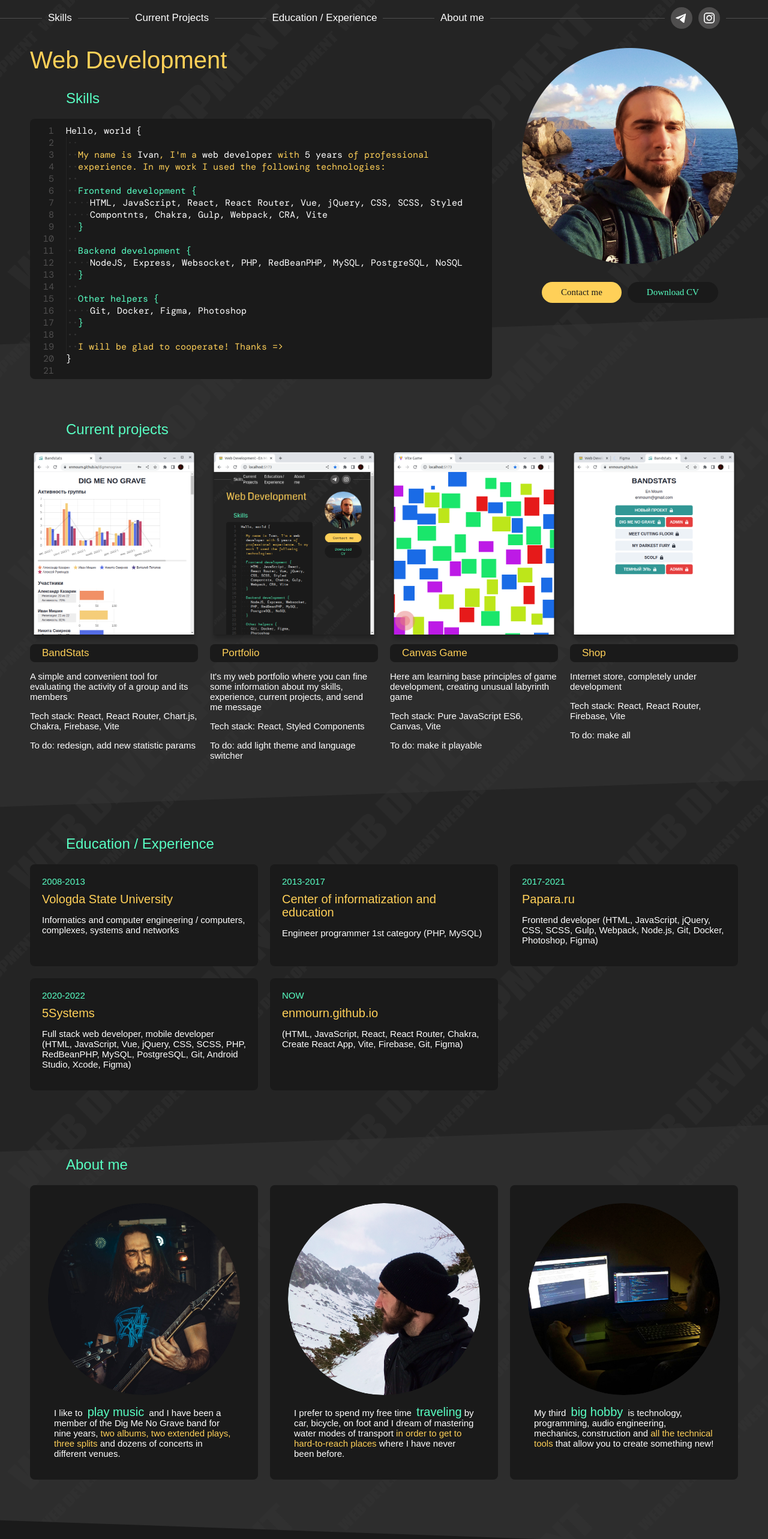
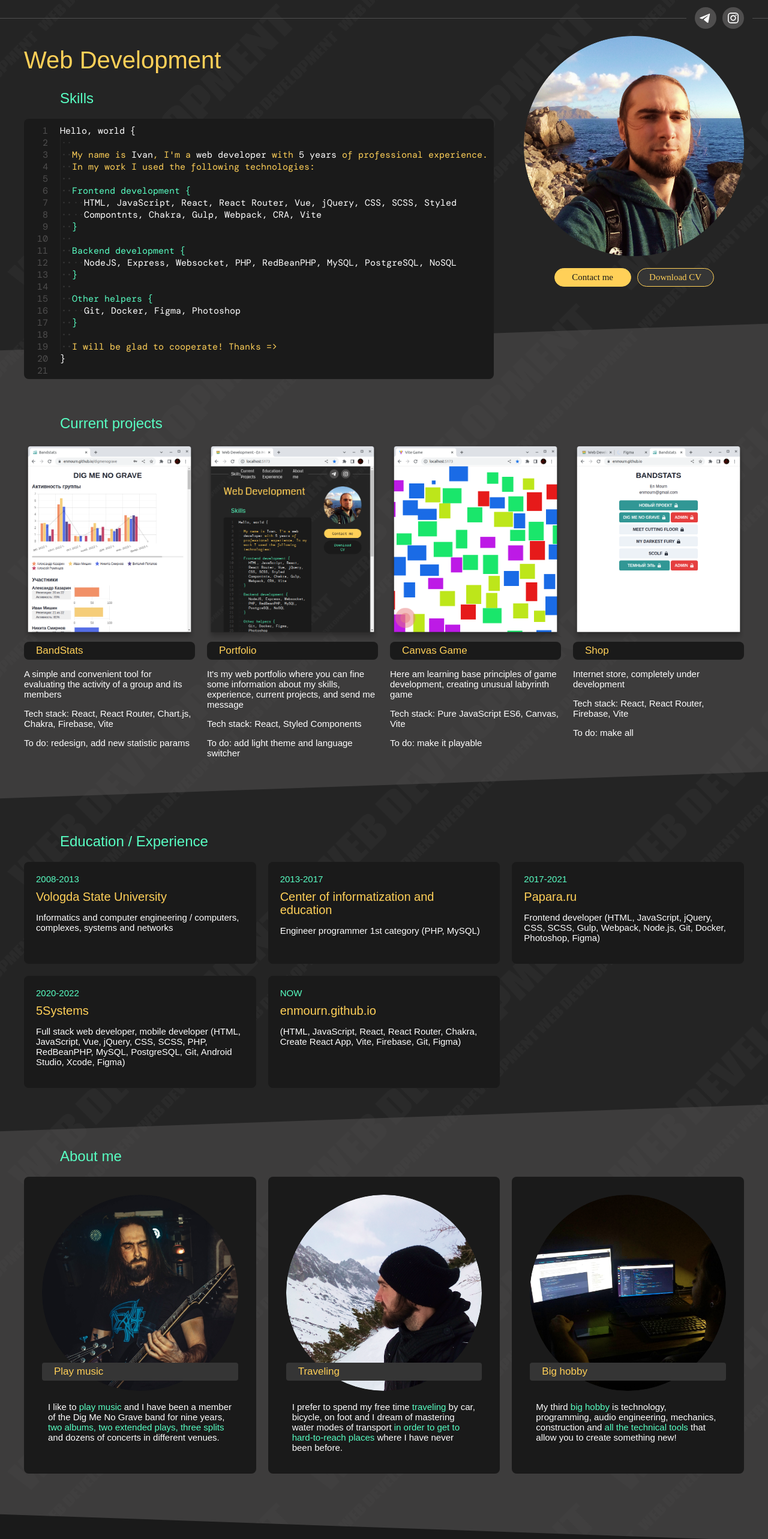
Before and after one commit to enmourn/enmourn.github.io, a React (Vite) app: page / in a window 1280 px wide. Shown: the top 2566 px of the page at 60% size. Built offline with nearby package versions, Linux system fonts and the light colour scheme; a web font is replaced by a local one.

Commit message:
adaptive

```diff
--- a/src/assets/components/AboutMe.jsx
+++ b/src/assets/components/AboutMe.jsx
@@ -1,16 +1,16 @@
 import styled from "styled-components"
+import { device } from "./Common"
 
 const Section = styled.section`
   width: 100%;
   position: relative;
   padding-bottom: 60px;
-  /* overflow: hidden; */
   &::before {
     content: '';
     display: block;
     width: 100%;
     height: calc(100% + 300px);
-    background-color: #353535;
+    background-color: var(--color-6);
     position: absolute;
     z-index: -1;
     top: 0;
@@ -22,44 +22,86 @@ const Section = styled.section`
 const Content = styled.div`
   max-width: 1200px;
   margin: auto;
-  padding: 0 50px;
+  padding: 0 30px;
+  padding-top: 20px;
+  ul {
     display: grid;
     grid-template-columns: 1fr 1fr 1fr;
     column-gap: 20px;
-  h2 {
-    grid-column: 1/4;
-  }
-`
-const Item = styled.div`
+    list-style: none;
+    margin: 0;
+    padding: 0;
+    li {
       background-color: var(--color-0);
       border-radius: 8px;
       padding: 30px 30px 20px;
+      div {
+        position: relative;
         img {
           width: 100%;
           border-radius: 50%;
-    /* border-left: 1px solid var(--color-3);
-    border-top: 1px solid var(--color-3);
-    border-right: 1px solid var(--color-2);
-    border-bottom: 1px solid var(--color-2); */
+        }
+        span {
+          position: absolute;
+          left: 0;
+          left: 0;
+          right: 0;
+          bottom: 20px;
+          background-color: var(--color-7);
+          color: var(--color-3);
+          padding: 5px 20px;
+          border-radius: 4px;
+          font-size: 17px;
+        }
       }
       p {
         padding: 0px 10px 0px;
         border-radius: 8px;
         color: var(--color-1);
       }
-`
-const Title = styled.mark`
-  background: none;
-  color: var(--color-2);
-  font-size: 20px;
-  line-height: 1;
-  /* padding: 0 6px; */
-  margin: 0 4px;
-  /* border-radius: 8px; */
+    }
+  }
+  ${device.mobileL} {
+    padding: 0 20px;
+    ul {
+      grid-template-columns: 1fr;
+      gap: 20px;
+      li {
+        display: flex;
+        padding: 20px;
+        div {
+          height: min-content;
+          span {
+            padding: 4px 16px;
+            bottom: 0
+          }
+        }
+        p {
+          padding: 0 0 0 20px;
+          margin: 0;
+        }
+      }
+    }
+  }
+  ${device.mobileM} {
+    ul {
+      li {
+        div {
+          span {
+            display: inline-block;
+            position: static;
+            padding: 2px 4px;
+            width: 100%;
+            text-align: center;
+          }
+        }
+      }
+    }
+  }
 `
 const Mark = styled.mark`
   background: none;
-  color: var(--color-3);
+  color: var(--color-2);
 `
 
 export default function AboutMe() {
@@ -67,18 +109,29 @@ export default function AboutMe() {
     <Section>
       <Content>
         <h2>About me</h2>
-        <Item w={20}>
+        <ul>
+          <li>
+            <div>
               <img src="/about-1.png" />
-          <p>I like to <Title>play music</Title> and I have been a member of the Dig Me No Grave band for nine years, <Mark>two albums, two extended plays, three splits</Mark> and dozens of concerts in different venues.</p>
-        </Item>
-        <Item w={24}>
+              <span>Play music</span>
+            </div>
+            <p>I like to <Mark green>play music</Mark> and I have been a member of the Dig Me No Grave band for nine years, <Mark>two albums, two extended plays, three splits</Mark> and dozens of concerts in different venues.</p>
+          </li>
+          <li>
+            <div>
               <img src="/about-2.png" />
-          <p>I prefer to spend my free time <Title>traveling</Title>by car, bicycle, on foot and I dream of mastering water modes of transport <Mark>in order to get to hard-to-reach places</Mark> where I have never been before.</p>
-        </Item>
-        <Item w={28}>
+              <span>Traveling</span>
+            </div>
+            <p>I prefer to spend my free time <Mark green>traveling</Mark> by car, bicycle, on foot and I dream of mastering water modes of transport <Mark>in order to get to hard-to-reach places</Mark> where I have never been before.</p>
+          </li>
+          <li>
+            <div>
               <img src="/about-3.png" />
-          <p>My third <Title>big hobby</Title> is technology, programming, audio engineering, mechanics, construction and <Mark>all the technical tools</Mark> that allow you to create something new!</p>
-        </Item>
+              <span>Big hobby</span>
+            </div>
+            <p>My third <Mark green>big hobby</Mark> is technology, programming, audio engineering, mechanics, construction and <Mark>all the technical tools</Mark> that allow you to create something new!</p>
+          </li>
+        </ul>
       </Content>
     </Section>
   )
--- a/src/assets/components/Code.jsx
+++ b/src/assets/components/Code.jsx
@@ -1,4 +1,5 @@
 import styled from "styled-components"
+import { device } from "./Common"
 
 const Container = styled.div`
   position: relative;
@@ -6,7 +7,6 @@ const Container = styled.div`
   border-radius: 8px;
   padding: 10px 10px 0px 60px;
   font-family: 'DM Mono';
-  /* font-size: 15px; */
   overflow: hidden;
   &:before {
     content: '1 2 3 4 5 6 7 8 9 10 11 12 13 14 15 16 17 18 19 20 21 22 23 24 25 26 27 28 29 30 31 32';
@@ -19,6 +19,9 @@ const Container = styled.div`
     color: #4f4e4e;
     border-right: 1px solid #252525;
     text-align: end;
+  }
+  ${device.tablet} {
+    font-size: 14px;
   }
 `
 const Line = styled.div`
--- a/src/assets/components/Common.jsx
+++ b/src/assets/components/Common.jsx
@@ -1,14 +1,38 @@
 import styled from "styled-components"
 
-export const Button = styled.button`
-  background-color: ${props => props.primary ? 'var(--color-3)': 'var(--color-0)'};
-  color: ${props => props.primary ? 'var(--color-0)': 'var(--color-2)'};
-  border: none;
-  border-radius: 30px;
-  padding: 9px 32px;
+const BaseComponent = styled.div`
+  width: ${props => props.w};
+  height: ${props => props.h};
+  padding: ${props => props.p};
+  margin: ${props => props.m};
+  margin-top: ${props => props.mt};
+  margin-right: ${props => props.mr};
+  margin-bottom: ${props => props.mb};
+  margin-left: ${props => props.ml};
+`
+const ButtonComponent = BaseComponent.withComponent('button')
+
+export const device = {
+  laptop: `@media (max-width: 1280px)`,
+  tablet: `@media (max-width: 1024px)`,
+  mobileL: `@media (max-width: 768px)`,
+  mobileM: `@media (max-width: 480px)`
+}
+export const Button = styled(ButtonComponent)`
+  background-color: ${props => props.primary ? 'var(--color-3)' : 'var(--color-7)'};
+  color: ${props => props.primary ? 'var(--color-0)': 'var(--color-3)'};
+  padding: 6px 18px;
   font-family: 'Coda';
   font-size: 15px;
-  margin-top: ${props => props.mt}px;
-  margin-left: ${props => props.ml}px;
+  border-width: 1px;
+  border-style: solid;
+  border-color: var(--color-3);
+  border-radius: 30px;
+  transition: background-color 0.2s, border-color 0.2s, color 0.2s;
   cursor: pointer;
+  &:hover {
+    background-color: var(--color-3-light);
+    border-color: var(--color-3-light);
+    color: var(--color-0);
+  }
 `
--- a/src/assets/components/CurrentProjects.jsx
+++ b/src/assets/components/CurrentProjects.jsx
@@ -1,33 +1,44 @@
 import styled from "styled-components"
+import { device } from "./Common"
 
 const Section = styled.section`
   width: 100%;
   position: relative;
-  padding-bottom: 40px;
+  padding-bottom: 30px;
   &::before {
     content: '';
     display: block;
     width: 100%;
-    height: calc(100% + 120px);
-    background-color: #353535;
+    height: calc(100% + 100px);
+    background-color: var(--color-6);
     position: absolute;
     z-index: -1;
     left: 50%;
     top: 0;
-    transform: translate(-50%, -120px) skew(0, -2deg);
+    transform: translate(-50%, -100px) skew(0, -2deg);
     opacity: 0.6;
+  }
+  ${device.tablet} {
+    padding-bottom: 20px;
   }
 `
 const Content = styled.div`
   max-width: 1200px;
   margin: auto;
-  padding: 0 50px;
+  padding: 0 30px;
   position: relative;
   display: grid;
   grid-template-columns: repeat(4, 1fr);
   column-gap: 20px;
   h2 {
     grid-column: 1/5;
+  }
+  ${device.mobileL} {
+    grid-template-columns: repeat(2, 1fr);
+    padding: 0 20px;
+    h2 {
+      grid-column: 1/3
+    }
   }
 `
 const Project = styled.div`
@@ -43,7 +54,7 @@ const Project = styled.div`
     font-size: 17px;
   }
   p {
-    color: white;
+    color: var(--color-1);
   }
 `
 
--- a/src/assets/components/EducationExperience.jsx
+++ b/src/assets/components/EducationExperience.jsx
@@ -1,16 +1,24 @@
 import styled from "styled-components"
+import { device } from "./Common"
 
 const Section = styled.section`
   max-width: 1200px;
   margin: auto;
-  padding: 0 50px;
+  padding: 0 30px;
   display: grid;
   grid-template-columns: repeat(3, 1fr);
   column-gap: 20px;
-  padding-bottom: 60px;
-  margin-top: 40px;
+  padding-bottom: 30px;
+  margin-top: 50px;
   h2 {
     grid-column: 1/4;
+  }
+  ${device.mobileL} {
+    grid-template-columns: 1fr;
+    padding: 0 20px;
+    h2 {
+      grid-column: auto;
+    }
   }
 `
 const Item = styled.div`
--- a/src/assets/components/Footer.jsx
+++ b/src/assets/components/Footer.jsx
@@ -1,5 +1,5 @@
 import styled from "styled-components"
-import { Button } from "./Common"
+import { Button, device } from "./Common"
 
 const Section = styled.footer`
   position: relative;
@@ -19,23 +19,19 @@ const Section = styled.footer`
   }
 `
 const Content = styled.div`
-  width: 100%;
   height: 100%;
   max-width: 1200px;
-  padding: 0 50px;
+  padding: 0 30px;
   margin: auto;
-  display: grid;
-  grid-template-columns: repeat(2, 1fr);
-  column-gap: 50px;
-  padding-bottom: 20px;
+  padding-bottom: 40px;
+  position: relative;
   form {
     grid-column: 1/2;
     display: grid;
     grid-template-columns: 1fr 1fr;
     gap: 20px;
-    max-width: 500px;
+    max-width: 540px;
     margin-top: 30px;
-    padding-left: 60px;
     span {
       font-size: 40px;
       color: var(--color-3);
@@ -61,15 +57,35 @@ const Content = styled.div`
       padding-right: 50px;
     }
   }
+  ${device.laptop} {
+    form {
+      margin-left: 40px;
+    }
+  }
+  ${device.mobileL} {
+    form {
+      margin-left: 0;
+    }
+  }
+  ${device.mobileM} {
+    padding-bottom: 20px;
+    form {
+      grid-template-columns: 1fr;
+      span, input, textarea {
+        grid-column: auto;
+      }
+    }
+  }
 `
 const Copyright = styled.div`
-  grid-column: 2/3;
-  width: 100%;
-  text-align: center;
-  margin-right: 200px;
-  position: relative;
+  position: absolute;
+  right: 30px;
+  bottom: 48px;
   color: #353535;
-  font-size: 14px;
+  font-size: 13px;
+  ${device.mobileM} {
+    bottom: 28px;
+  }
 `
 
 export default function Footer() {
@@ -84,7 +100,6 @@ export default function Footer() {
           <textarea name="message" placeholder="Message" rows="7"></textarea>
           <Button primary>Send</Button>
         </form>
-        <div></div>
         <Copyright>© Mishin I. V., 2023</Copyright>
       </Content>
     </Section>
--- a/src/assets/components/Header.jsx
+++ b/src/assets/components/Header.jsx
@@ -1,4 +1,5 @@
 import styled, { keyframes } from "styled-components"
+import { device } from "./Common"
 
 const animateLine = keyframes`
   from { width: 0 }
@@ -8,6 +9,7 @@ const animateNavItems = keyframes`
   from { opacity: 0 }
   to { opacity: 1 }
 `
+
 const Section = styled.header`
   width: 100vw;
   max-width: 100%;
@@ -26,14 +28,19 @@ const Section = styled.header`
     animation: ${animateLine} 1 2s
   }
 `
-const Nav = styled.nav`
+const Contant = styled.nav`
   max-width: 1200px;
-  padding: 0 50px;
+  padding: 0 30px;
   height: 100%;
   margin: auto;
   display: grid;
   grid-template-columns: repeat(12, 1fr);
   color: var(--color-1);
+  ${device.tablet} {
+    display: flex;
+    justify-content: space-between;
+    padding: 0 15px;
+  }
 `
 const Menu = styled.div`
   grid-column: 1/9;
@@ -43,6 +50,15 @@ const Menu = styled.div`
   list-style: none;
   padding: 0 30px;
   font-size: 17px;
+  ${device.tablet} {
+    position: absolute;
+    left: 40px;
+    top: 60px;
+    display: none;
+    padding: 20px;
+    border-radius: 8px;
+    background-color: var(--color-6);
+  }
 `
 const Socials = styled.div`
   grid-column: 9/13;
@@ -50,50 +66,74 @@ const Socials = styled.div`
   gap: 10px;
   align-items: center;
   justify-content: flex-end;
-  padding: 0 30px;
 `
-const Link = styled.a`
+const LineBlock = styled.div`
+  height: 100%;
   display: flex;
+  align-items: center;
+  gap: 10px;
   position: relative;
   opacity: 0;
-  color: var(--color-1);
-  text-decoration: none;
   animation-name: ${animateNavItems};
   animation-fill-mode: forwards;
   animation-duration: 0.5s;
   animation-delay: ${props => props.delay}s;
-  &::before {
+  a {
+    display: flex;
+    transition: transform 0.2s;
+    text-decoration: none;
+    color: var(--colo-1);
+    &:hover {
+      transform: scale(1.1);
+    }
+  }
+  &:before {
     content: '';
     display: block;
-    width: calc(100% + 20px);
+    width: calc(110% + 20px);
     height: 1px;
     background: #242424;
     position: absolute;
-    left: -10px;
+    left: calc(-5% - 10px);
     top: 50%;
     z-index: -1;
+  }
+`
+const Humburger = styled(LineBlock)`
+  display: none;
+  ${device.tablet} {
+    display: flex;
   }
 `
 
 export default function Header() {
   return (
     <Section>
-      <Nav>
+      <Contant>
+          <Humburger>
+            <img src="/humburger.svg"/>
+          </Humburger>
         <Menu>
-          <Link href="#skills" delay={0}>Skills</Link>
-          <Link href="#current-project" delay={0.2}>Current Projects</Link>
-          <Link href="education-experience" delay={0.4}>Education / Experience</Link>
-          <Link href="about-me" delay={0.6}>About me</Link>
+          <LineBlock delay={0}>
+            <a href="#skills">Skills</a>
+          </LineBlock>
+          <LineBlock delay={0.2}>
+            <a href="#current-project">Current Projects</a>
+          </LineBlock>
+          <LineBlock delay={0.4}>
+            <a href="education-experience">Education / Experience</a>
+          </LineBlock>
+          <LineBlock delay={0.6}>
+            <a href="about-me">About me</a>
+          </LineBlock>
         </Menu>
         <Socials>
-          <Link href="https://t.me/enmourn" target="_blank" delay={0.8}>
-            <img src="/telegram.svg" />
-          </Link>
-          <Link href="https://www.instagram.com/en_mourn" target="_blank" delay={0.8}>
-            <img src="/instagram.svg" />
-          </Link>
+          <LineBlock delay={0.8}>
+            <a href="https://t.me/enmourn" target="_blank"><img src="/telegram.svg" /></a>
+            <a href="https://www.instagram.com/en_mourn" target="_blank"><img src="/instagram.svg" /></a>
+          </LineBlock>
         </Socials>
-      </Nav>
+      </Contant>
     </Section>
   )
 }
--- a/src/assets/components/Skills.jsx
+++ b/src/assets/components/Skills.jsx
@@ -1,44 +1,94 @@
 import styled from "styled-components";
 import Code from "./Code";
-import { Button } from './Common';
+import { Button, device } from './Common';
 
 const Section = styled.section`
   display: grid;
   grid-template-columns: repeat(12, 1fr);
-  gap: 50px;
+  column-gap: 50px;
   max-width: 1200px;
-  padding: 0 50px;
+  padding: 0 30px;
   margin: auto;
-  padding-bottom: 40px;
+  padding-bottom: 30px;
+  h1 {
+    grid-column: 1/9;
+  }
+  ${device.tablet} {
+    column-gap: 30px;
+    padding-bottom: 20px;
+  }
+  ${device.mobileL} {
+    grid-template-columns: 1fr;
+    h1 {
+      grid-column: auto;
+      text-align: center;
+      margin-bottom: 20px;
+      margin-top: 10px;
+    }
+  }
+  ${device.mobileM} {
+    padding: 0 20px;
+    h1 {
+      font-size: 34px;
+    }
+  }
 `
 const Content = styled.div`
   grid-column: 1/9;
   background: 'red';
+  ${device.mobileL} {
+    grid-column: auto;
+    grid-row: 3;
+  }
 `
 const Profile = styled.div`
   grid-column: 9/13;
   display: grid;
   justify-items: center;
   align-content: flex-start;
-  margin-top: 20px;
+  margin-top: -60px;
   img {
     width: 100%;
+  }
+  div {
+    display: flex;
+    gap: 10px;
+    margin-top: 20px;
+    button {
+      width: 128px;
+    }
+  }
+  ${device.tablet} {
+    div {
+      display: grid;
+    }
+  }
+  ${device.mobileL} {
+    grid-column: auto;
+    grid-row: 2;
+    margin-top: 0;
+    img {
+      max-width: 360px;
+    }
+    div {
+      display: flex;
+    }
   }
 `
 
 export default function Skills() {
   return (
     <Section>
+      <h1>Web Development</h1>
       <Content>
-        <h1>Web Development</h1>
         <h2>Skills</h2>
         <Code />
       </Content>
       <Profile>
         <img src="/avatar.png" />
         <div>
-          <Button primary mt={30}>Contact me</Button>
-          <Button ml={10}>Download CV</Button>
+          <Button primary>Contact me</Button>
+          <Button>Download CV</Button>
         </div>
       </Profile>
     </Section>
--- a/src/main.jsx
+++ b/src/main.jsx
@@ -11,13 +11,24 @@ const GlobalStyle = createGlobalStyle`
     --color-1: white;
     --color-2: #58FFC3;
     --color-3: #FFD058;
-    --color-6: #4f4e4e
+    --color-3-light: #f8e2a9;
+    --color-6: #4f4e4e;
+    --color-7: #353535;
   }
   body {
-    background: url('/bg.png');
+    background-image: url('/bg.png');
     font-family: 'Coda', sans-serif;
     margin: 0;
     font-size: 15px;
+    overflow: overlay;
+    &::-webkit-scrollbar {
+      width: 8px;
+      background: transparent;
+    }
+    &::-webkit-scrollbar-thumb {
+      background: var(--color-0);
+      border-radius: 10px;
+    }
   }
   h1 {
     color: var(--color-3);
```
Also changed, not shown: public/humburger.svg (added), 1 other file (tests, documents, lock files or other folders). Lines whose indentation alone changed are shown as unchanged.
